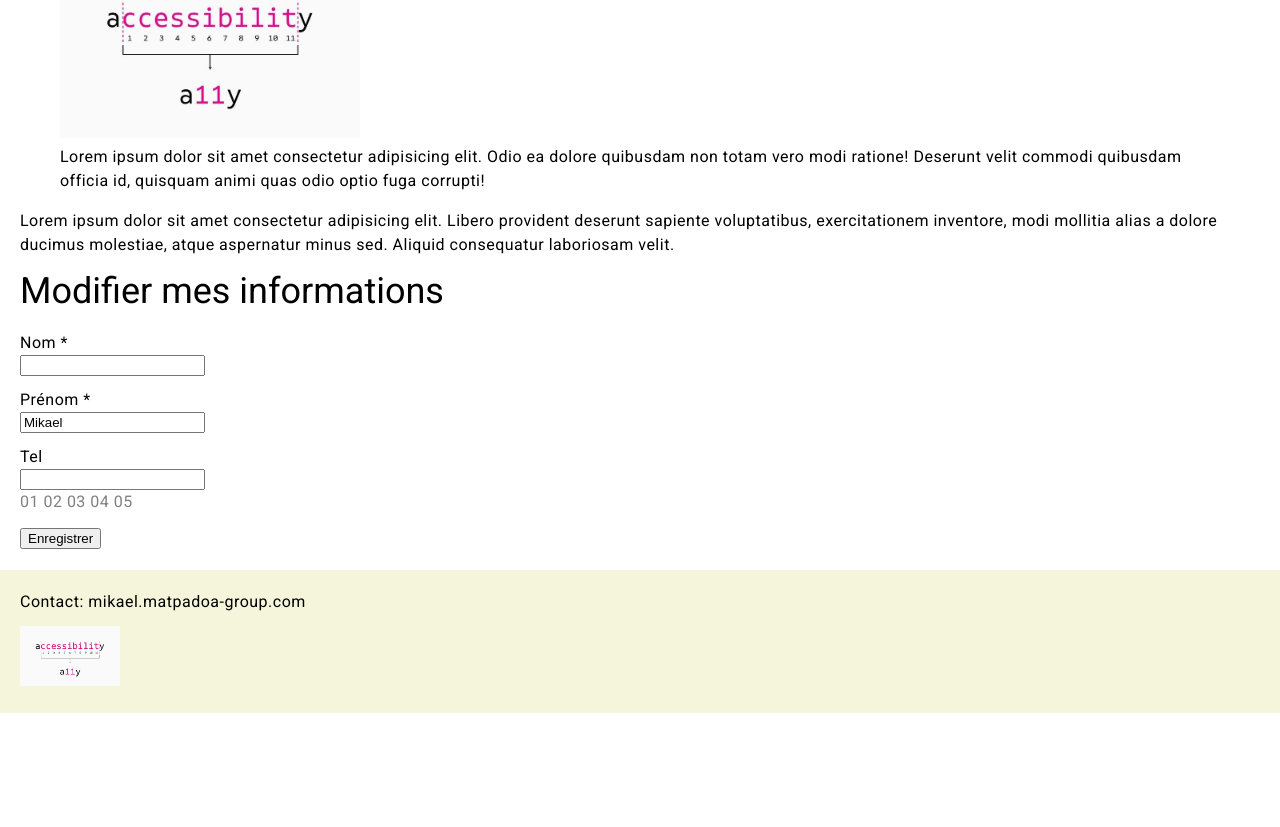
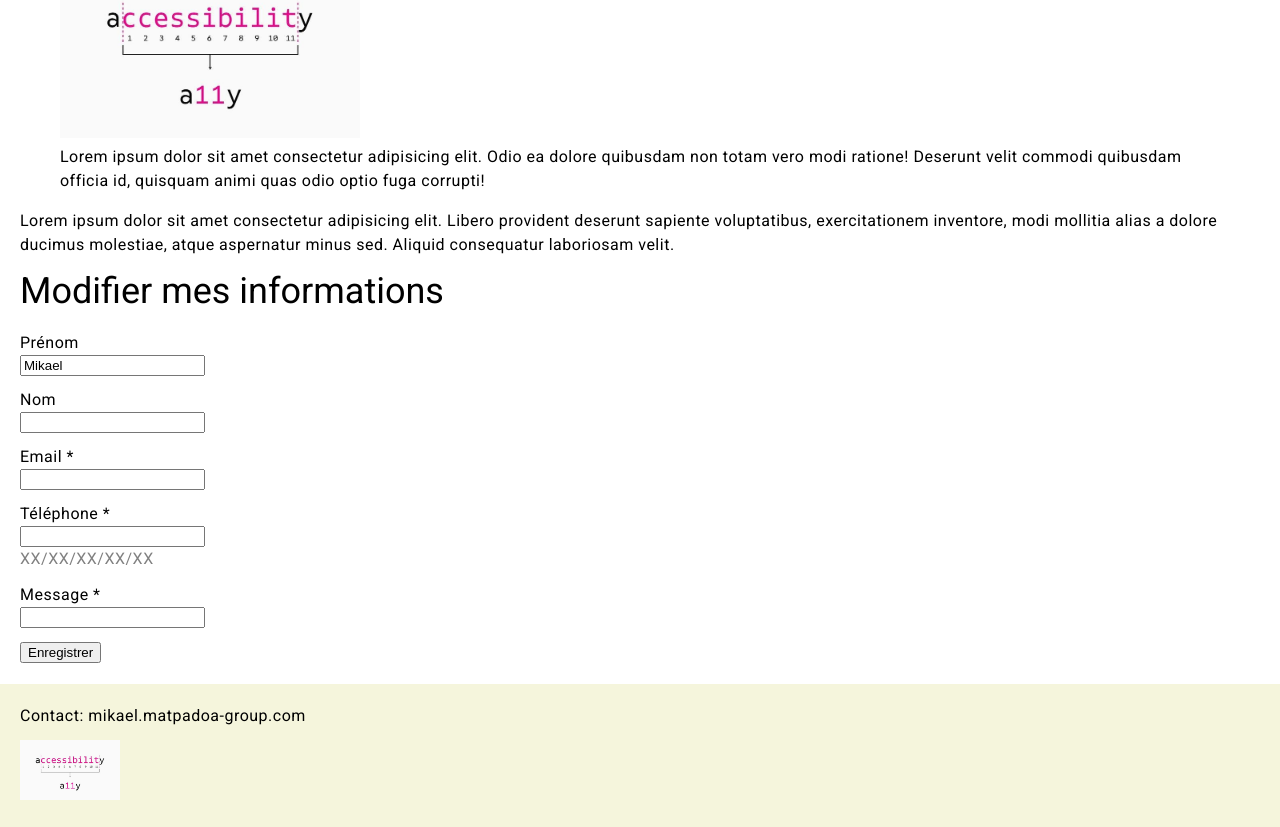
Before and after one commit to Mikael1006/formation-a11y, an Angular app: page /profile in a window 1280 px wide. Shown: the part 1074-1901 px from the top of the page. Before the commit the page ends 1787 px from the top, so only its background shows below. Built offline with nearby package versions, Linux system fonts and the light colour scheme.

Commit message:
message email

```diff
--- a/src/app/src/app/profile/profile.component.html
+++ b/src/app/src/app/profile/profile.component.html
@@ -30,26 +30,45 @@
 
 <form appFocusFirstErrorFieldOnSubmit>
   <app-input-field>
-    Nom
-    <input app-input [(ngModel)]="name" name="name" required>
+    Prénom
+    <input app-input [(ngModel)]="firstname" name="firstname">
     <ng-container error>
-      Veuillez renseignez votre prénom, ce champs est obligatoire
+      Veuillez renseignez votre prénom, ce champ est obligatoire
     </ng-container>
   </app-input-field>
 
   <app-input-field>
-    Prénom
-    <input app-input [(ngModel)]="firstname" name="firstname" required>
+    Nom
+    <input app-input [(ngModel)]="name" name="name">
     <ng-container error>
-      Veuillez renseignez votre prénom, ce champs est obligatoire
+      Veuillez renseignez votre prénom, ce champ est obligatoire
     </ng-container>
   </app-input-field>
 
   <app-input-field>
-    Tel
-    <input app-input [(ngModel)]="phone" name="phone">
+    Email
+    <input app-input [(ngModel)]="email" name="email" required>
+    <ng-container error>
+      Veuillez renseignez votre email, ce champ est obligatoire
+    </ng-container>
+  </app-input-field>
+
+  <app-input-field>
+    Téléphone
+    <input app-input [(ngModel)]="phone" name="phone" required>
     <ng-container subLabel>
-      01 02 03 04 05
+      XX/XX/XX/XX/XX
+    </ng-container>
+    <ng-container error>
+      Veuillez renseignez votre téléphone, ce champ est obligatoire
+    </ng-container>
+  </app-input-field>
+
+  <app-input-field>
+    Message
+    <input app-input [(ngModel)]="message" name="message" required>
+    <ng-container error>
+      Veuillez renseignez votre message, ce champ est obligatoire
     </ng-container>
   </app-input-field>
 
--- a/src/app/src/app/profile/profile.component.ts
+++ b/src/app/src/app/profile/profile.component.ts
@@ -21,6 +21,8 @@ import { FocusFirstErrorFieldOnSubmitDirective } from '../a11y/focusFirstErrorFi
 })
 export class ProfileComponent {
   name = '';
+  email = '';
+  message = '';
   firstname = 'Mikael';
   phone = '';
 }
```
